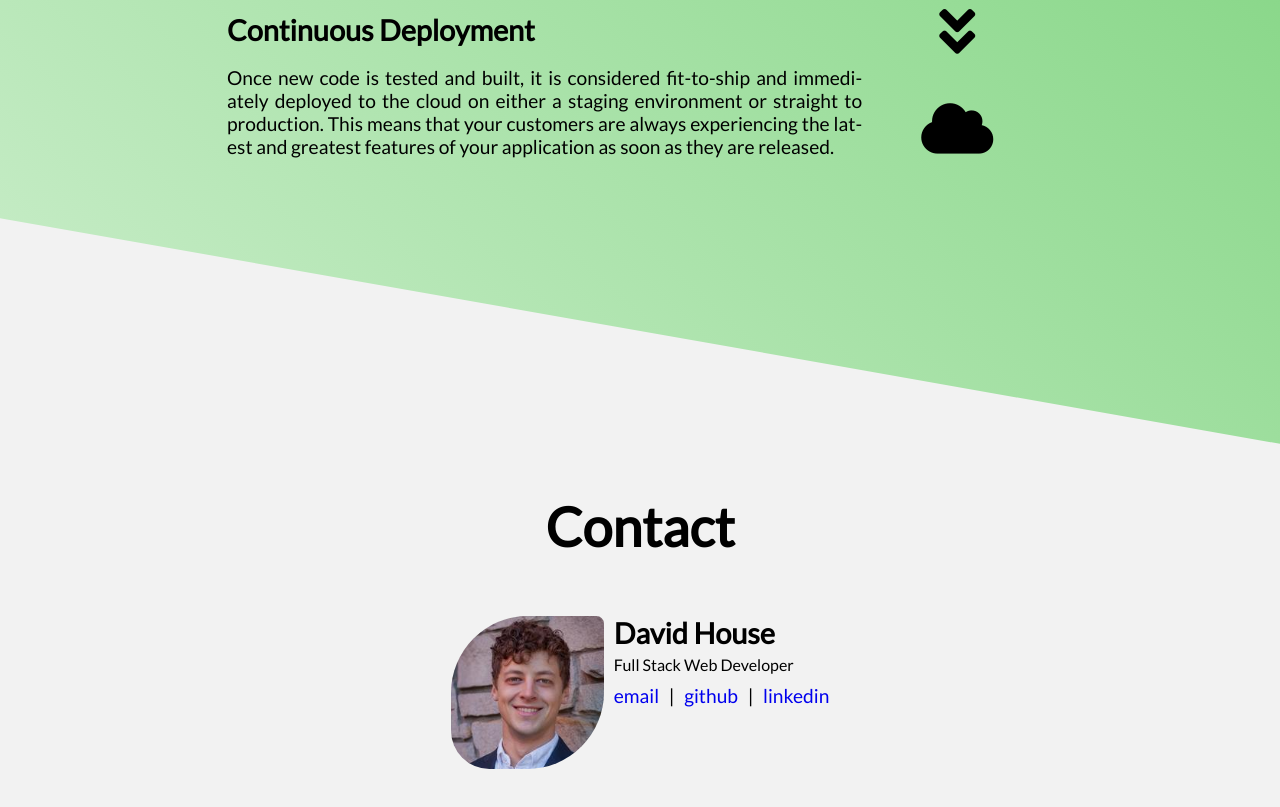
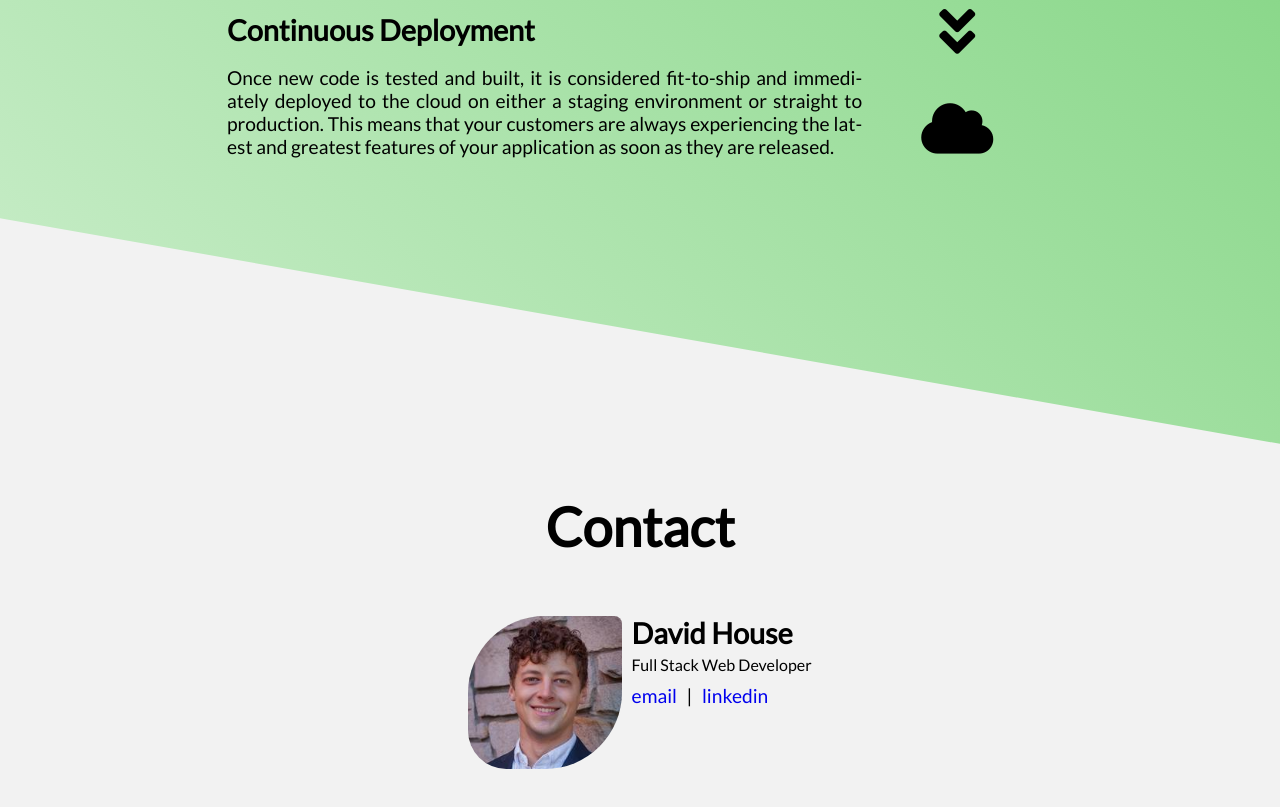
Before and after one commit to chainstay/chainstay, a website: page index.html in a window 1280 px wide. Shown: the part 2677-3484 px from the top of the page. Drawn offline with Linux system fonts and the light colour scheme.

Commit message:
fix: Remove github link for now, until it is cleaned up

```diff
--- a/index.html
+++ b/index.html
@@ -196,7 +196,6 @@
                 <small>Full Stack Web Developer</small>
                 <ul>
                     <li><a href="mailto:david@chainstay.io">email</a></li>
-                    <li><a href="https://www.github.com/">github</a></li>
                     <li><a href="https://www.linkedin.com/in/davidhousedev">linkedin</a></li>
                 </ul>
             </div>
```
